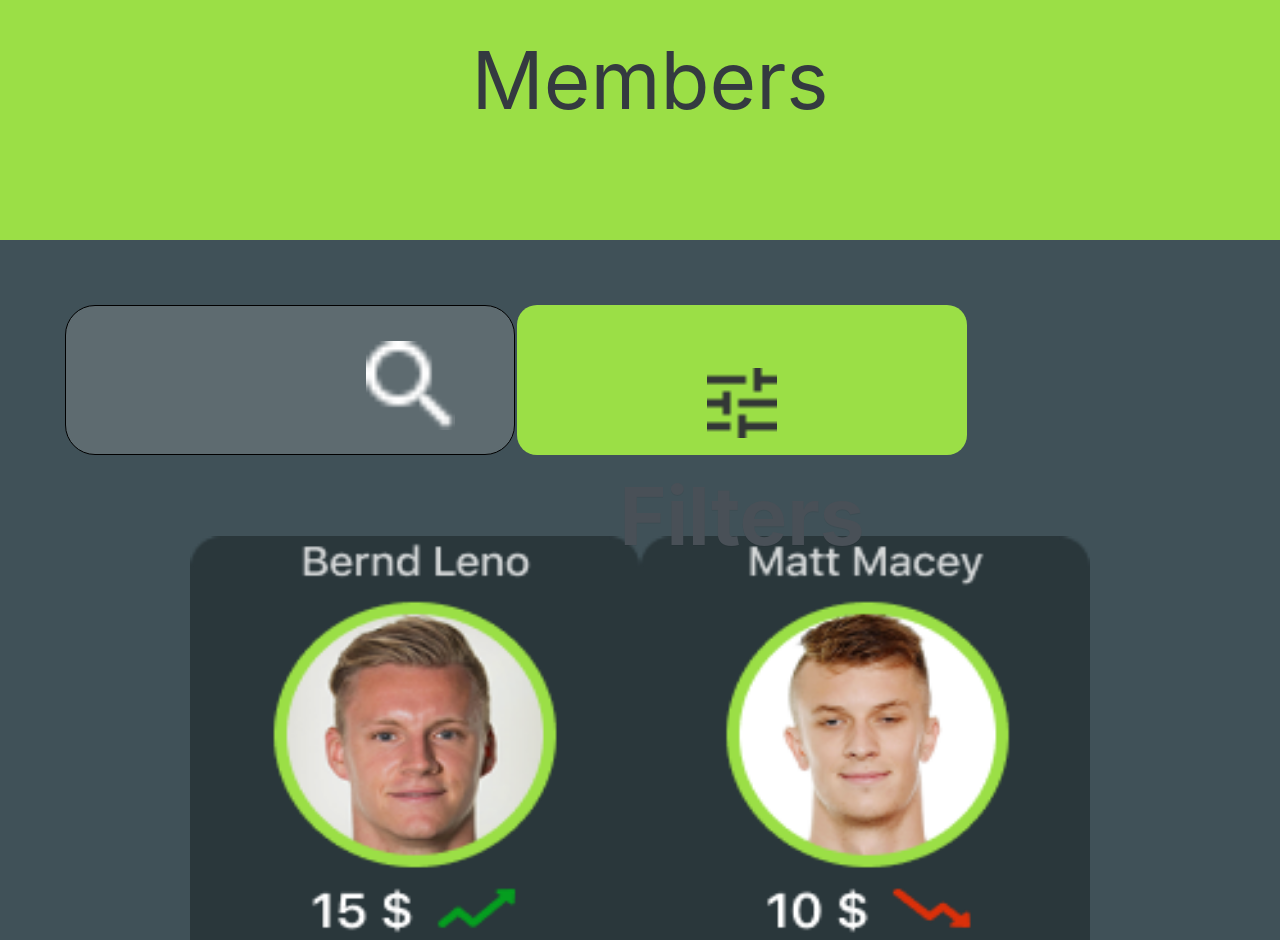
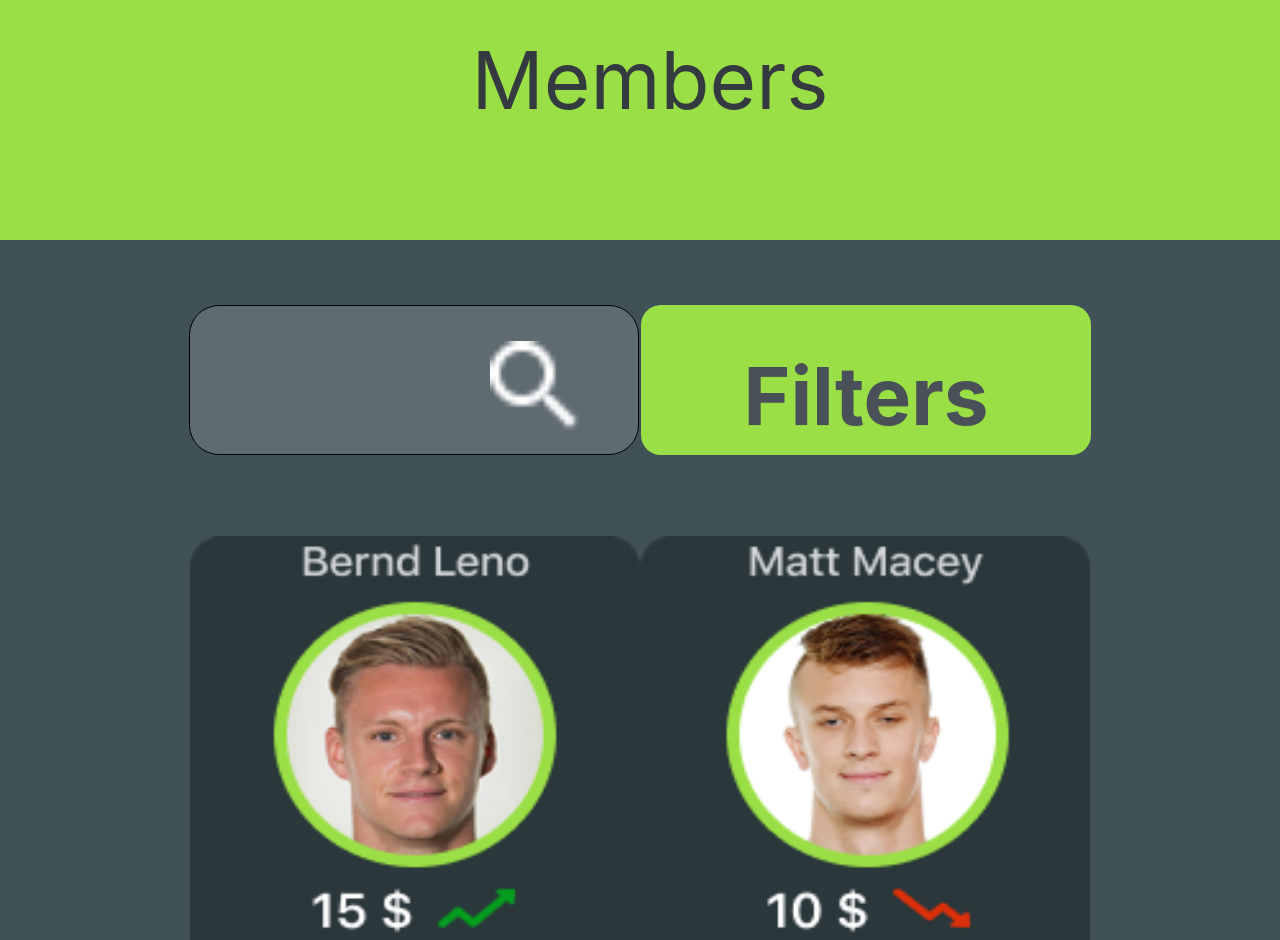
Before and after one commit to RLobodenko/RLobodenko.github.io, a plain HTML site: page 3.html in a window 1280 px wide. Shown: the top 940 px of the page. Drawn offline with nearby package versions, Linux system fonts and the light colour scheme.

Commit message:
Update 3.html

```diff
--- a/3.html
+++ b/3.html
@@ -89,7 +89,7 @@ padding-left: 350px;
        <p class="text-dark" align="center">Members</p>
     </div>
 	<div class="conter">
-	<table>
+	<table align="center">
 	<TR>
 					<TH >
 	<div>
@@ -100,7 +100,7 @@ padding-left: 350px;
 		<div class="butt" width="16px">
 
 	<button type="button" class="btn btn-block login" style="width:450px; height:150px">
-	<img src="vector.png" height="70px">
+
 	<strong>Filters</strong>
 
 
```
